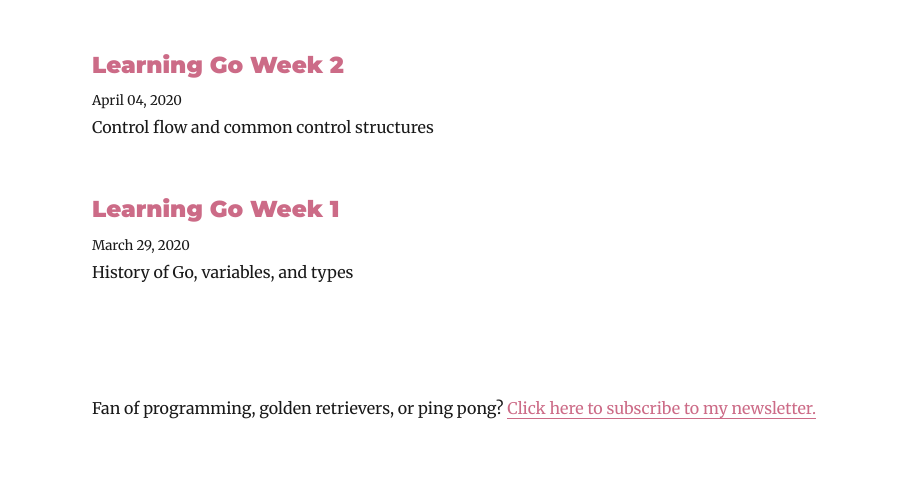
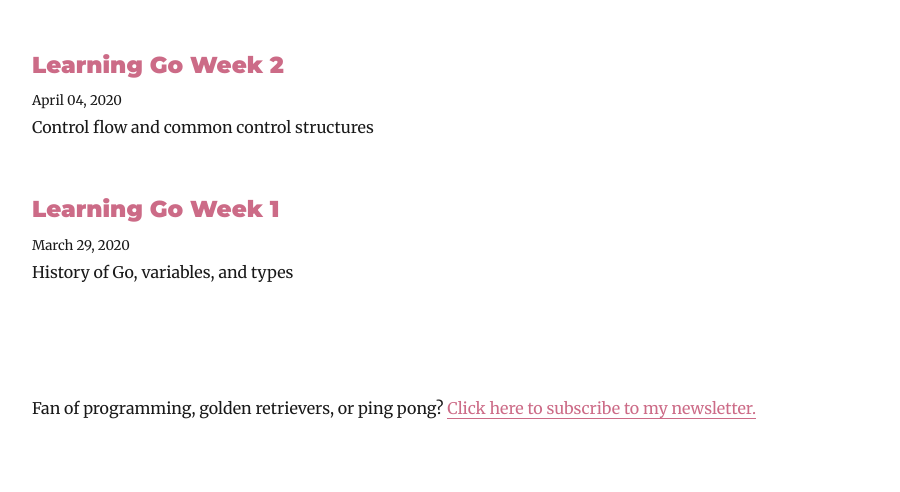
Before and after one commit to martincartledge/martins-blog-deprecated-, a Gatsby site: page / in a window 1280 px wide. Shown: the part 780-1272 px from the top of the page, without its empty margins (179-1079 px from the left). Built offline with nearby package versions, Linux system fonts and the light colour scheme; Gatsby itself is replaced by a stand-in of ours; some packages are replaced by stand-ins of ours; no server answers.

Commit message:
adjust styling

```diff
--- a/src/components/layout.js
+++ b/src/components/layout.js
@@ -102,7 +102,7 @@ const Layout = ({ children }) => {
       style={{
         marginLeft: `auto`,
         marginRight: `auto`,
-        maxWidth: `780px`,
+        maxWidth: `900px`,
         padding: `${rhythm(1.5)} ${rhythm(3 / 4)}`,
         display: `flex`,
         flexDirection: `column`,
--- a/src/pages/index.js
+++ b/src/pages/index.js
@@ -15,7 +15,7 @@ const BlogIndex = ({ data, location }) => {
       <div
         style={{
           width: `100%`,
-          maxWidth: `780px`,
+          maxWidth: `900px`,
           margin: `0px auto`,
           flex: `1 0 auto`,
           marginBottom: `5rem`,
--- a/src/templates/blog-post.js
+++ b/src/templates/blog-post.js
@@ -51,6 +51,7 @@ const BlogPostTemplate = ({ data, pageContext, location }) => {
             justifyContent: `space-between`,
             listStyle: `none`,
             padding: 0,
+            margin: 0,
           }}
         >
           <li>
```
